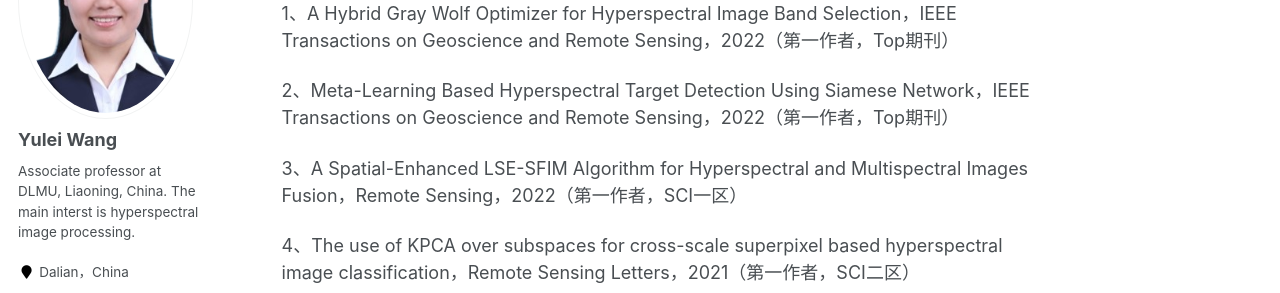
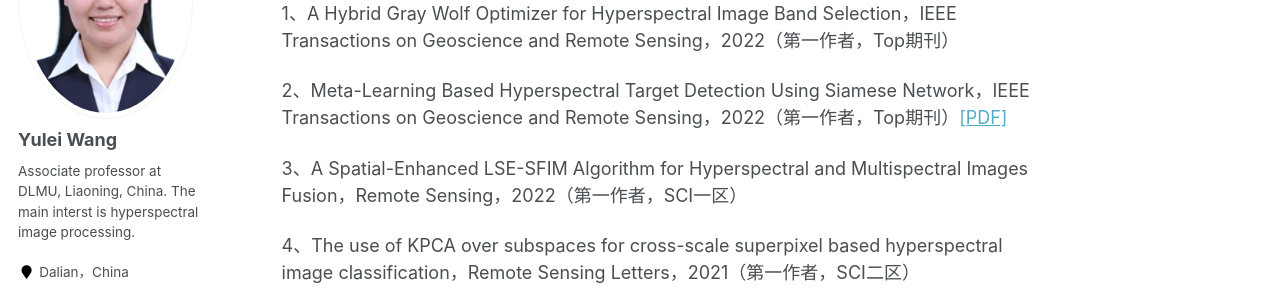
Before and after one commit to YuleiWang1/YuleiWang1.github.io, a Jekyll site: the page built from _pages/about.md, in a window 1280 px wide and 900 px high, scrolled down 688 px. Shown: the part 153-446 px from the top of the window. Built offline with Jekyll 4.4.1, drawn with Linux system fonts in a browser that asks for light colours.

Commit message:
upload about.md

```diff
--- a/_pages/about.md
+++ b/_pages/about.md
@@ -28,7 +28,7 @@ redirect_from:
 
 1、A Hybrid Gray Wolf Optimizer for Hyperspectral Image Band Selection，IEEE Transactions on Geoscience and Remote Sensing，2022（第一作者，Top期刊）
 
-2、Meta-Learning Based Hyperspectral Target Detection Using Siamese Network，IEEE Transactions on Geoscience and Remote Sensing，2022（第一作者，Top期刊）
+2、Meta-Learning Based Hyperspectral Target Detection Using Siamese Network，IEEE Transactions on Geoscience and Remote Sensing，2022（第一作者，Top期刊）[[PDF]](../files/Meta-Learning_Based_Hyperspectral_Target_Detection_Using_Siamese_Network.pdf)
 
 3、A Spatial-Enhanced LSE-SFIM Algorithm for Hyperspectral and Multispectral Images Fusion，Remote Sensing，2022（第一作者，SCI一区）
 
```
